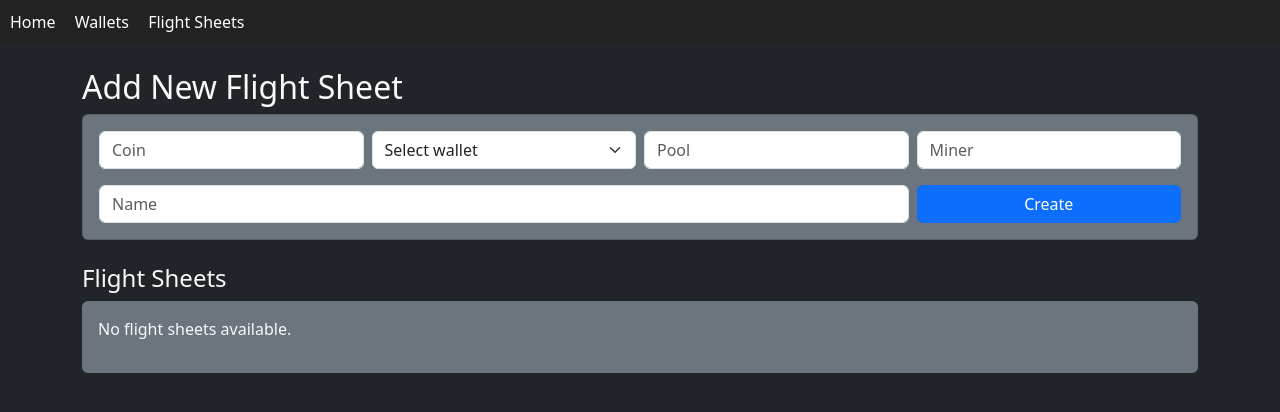
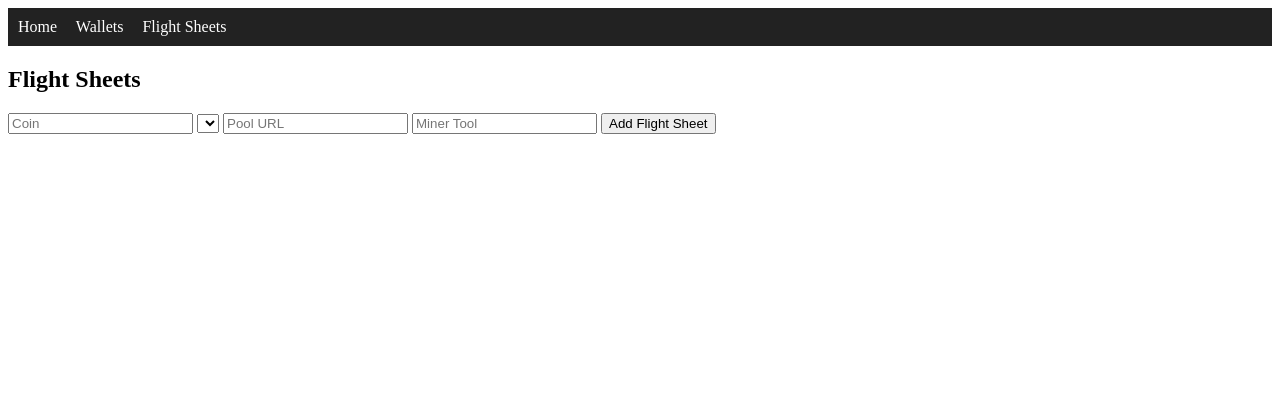
Before and after one commit to kecodon/project-root, a FastAPI app: page /flight_sheets in a window 1280 px wide. Shown: the top 412 px of the page. Run offline with FastAPI, Linux system fonts and the light colour scheme; data that the repository does not hold is empty.

Commit message:
Update flight_sheets.html

```diff
--- a/templates/flight_sheets.html
+++ b/templates/flight_sheets.html
@@ -1,34 +1,19 @@
 <!DOCTYPE html>
-<html lang="en">
+<html>
 <head>
-  <meta charset="UTF-8">
   <title>Flight Sheets</title>
-  <link href="https://cdn.jsdelivr.net/npm/bootstrap@5.3.0/dist/css/bootstrap.min.css" rel="stylesheet">
   <script src="/static/js/flight_sheets.js" defer></script>
 </head>
-<body class="bg-dark text-light">
+<body>
   {% include 'navbar.html' %}
-  <div class="container py-4">
-    <h2>Add New Flight Sheet</h2>
-    <div class="card bg-secondary p-3">
-      <div class="row g-2">
-        <div class="col-md-3"><input id="coin" class="form-control" placeholder="Coin"></div>
-        <div class="col-md-3">
-          <select id="wallet" class="form-select">
-            <option value="">Select wallet</option>
-            {% for w in wallets %}<option value="{{ w.source }}">{{ w.source }}</option>{% endfor %}
-          </select>
-        </div>
-        <div class="col-md-3"><input id="pool" class="form-control" placeholder="Pool"></div>
-        <div class="col-md-3"><input id="miner" class="form-control" placeholder="Miner"></div>
-      </div>
-      <div class="row g-2 mt-2">
-        <div class="col-md-9"><input id="name" class="form-control" placeholder="Name"></div>
-        <div class="col-md-3"><button onclick="createSheet()" class="btn btn-primary w-100">Create</button></div>
-      </div>
-    </div>
-    <h4 class="mt-4">Flight Sheets</h4>
-    <div id="sheet-list" class="bg-secondary p-3 rounded"></div>
-  </div>
+  <h2>Flight Sheets</h2>
+  <form id="flightForm">
+    <input type="text" id="coin" placeholder="Coin" required>
+    <select id="wallet" required></select>
+    <input type="text" id="pool" placeholder="Pool URL" required>
+    <input type="text" id="miner" placeholder="Miner Tool" required>
+    <button type="submit">Add Flight Sheet</button>
+  </form>
+  <ul id="flightList"></ul>
 </body>
 </html>
```
